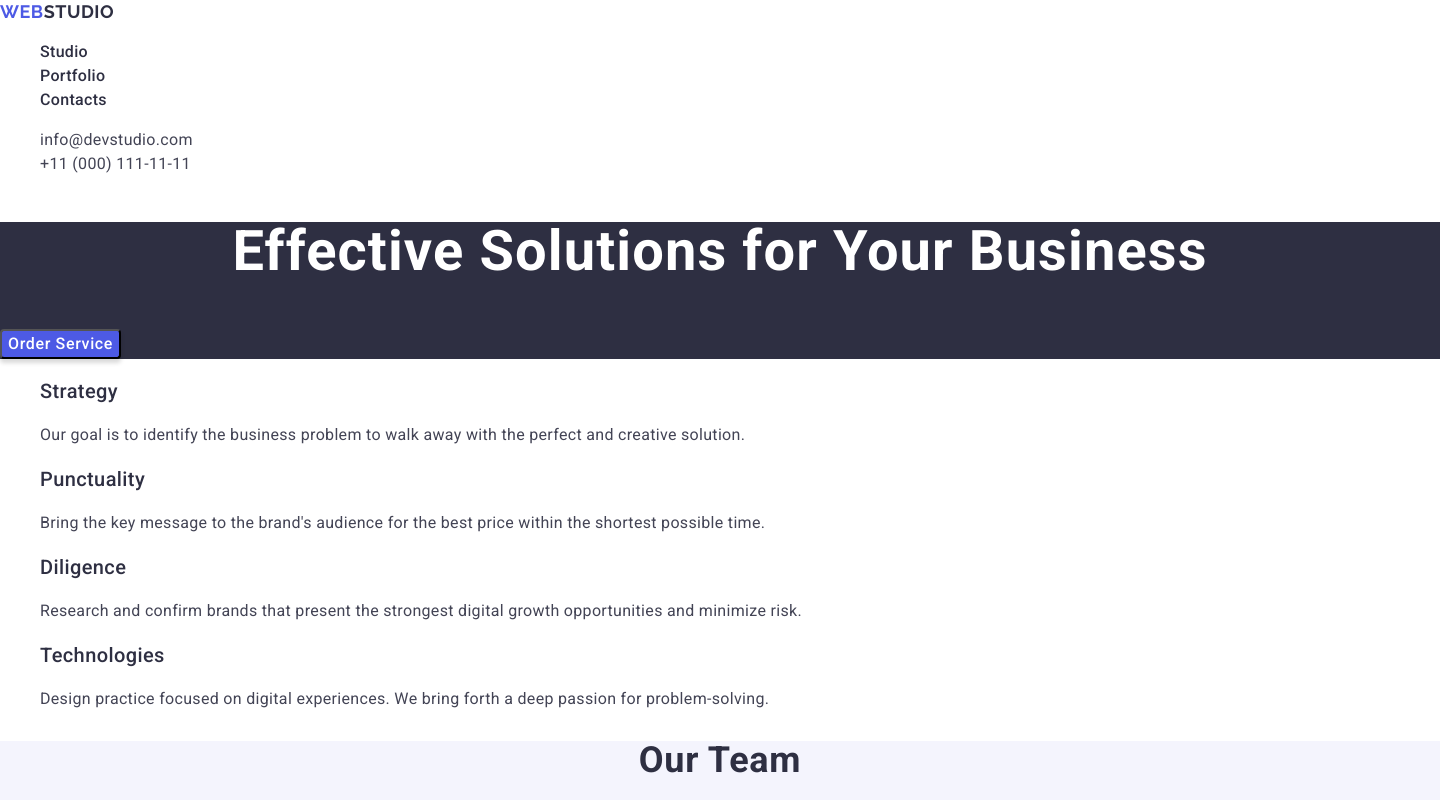
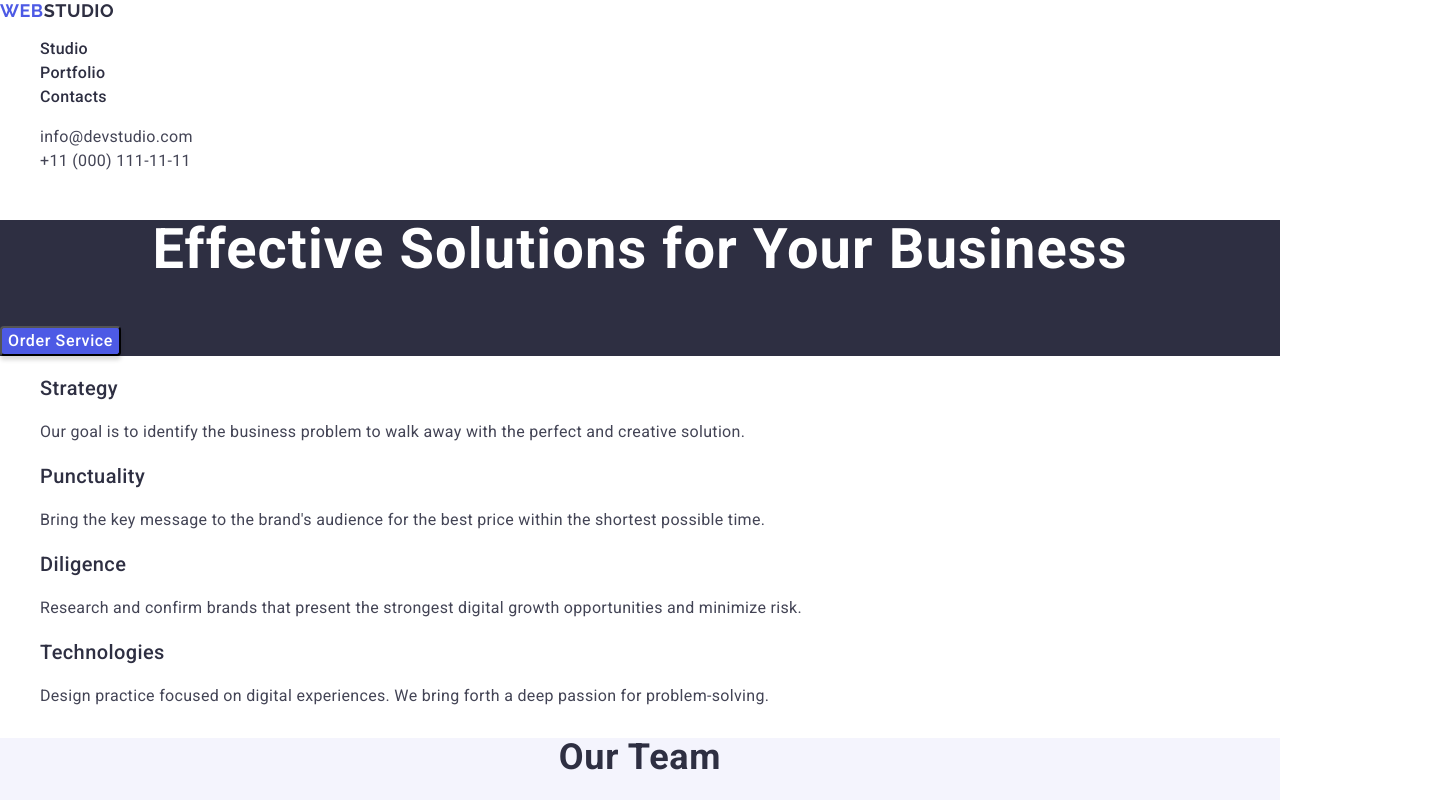
Before and after one commit to yuriykvyatkovskyy/goit-markup-hw-02, a plain HTML site: page index.html in a window 1280 px wide. Shown: the top 800 px of the page, 1440 px wide, since content can reach past the window. Drawn offline with nearby package versions, Linux system fonts and the light colour scheme.

Commit message:
correction

```diff
--- a/css/style.css
+++ b/css/style.css
@@ -18,8 +18,6 @@ body {
     font-family: 'Roboto', sans-serif;
     color: #434455;
     background-color: #FFFF;
-    width: 1440px;
-    height: 3300px;
 }
 
 .logotype {
@@ -31,11 +29,6 @@ body {
     /* 116.667% */
     letter-spacing: 0.54px;
     text-transform: uppercase;
-    display: inline-flex;
-    height: 24px;
-    align-items: center;
-    flex-shrink: 0;
-    width: 44px;
 }
 
 .logotype-studio {
@@ -47,7 +40,6 @@ body {
     /* 116.667% */
     letter-spacing: 0.54px;
     text-transform: uppercase;
-    width: 71px;
 }
 
 .menu-link {
@@ -146,7 +138,6 @@ body {
 .employee-card {
     border-radius: 0px 0px 4px 4px;
     background: #FFF;
-    box-shadow: 0px 2px 1px 0px rgba(46, 47, 66, 0.08), 0px 1px 1px 0px rgba(46, 47, 66, 0.16), 0px 1px 6px 0px rgba(46, 47, 66, 0.08);
 }
 
 .employee-img {
```
